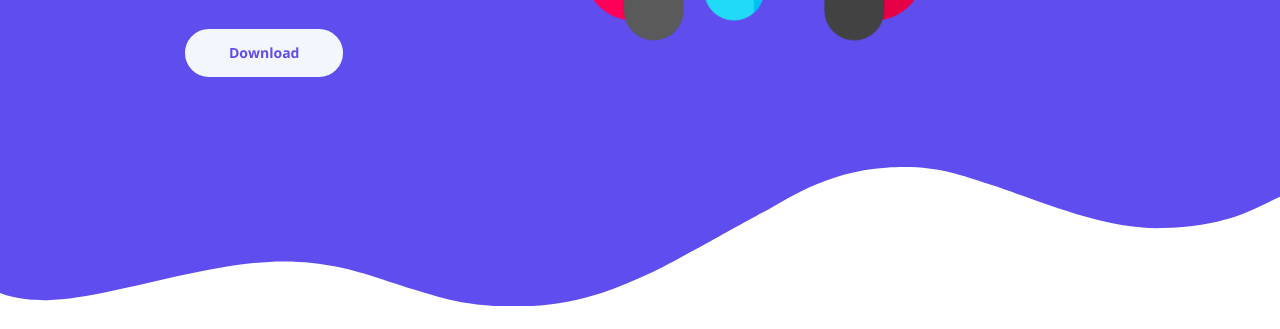
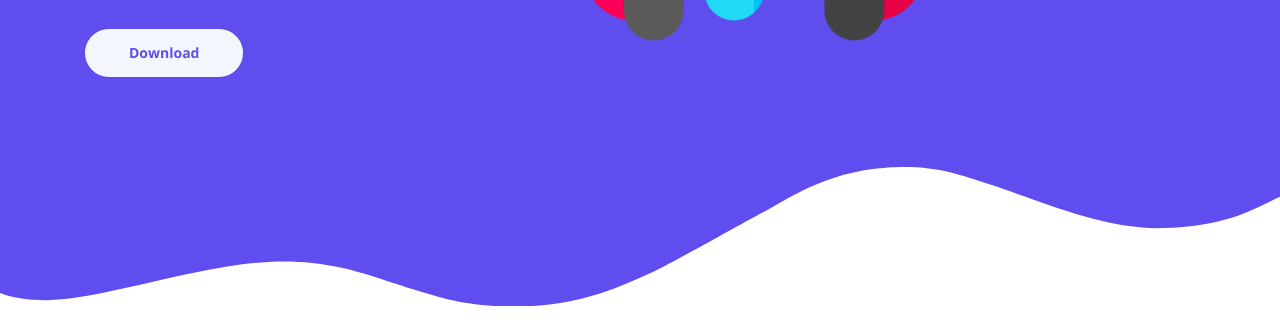
Before and after one commit to ali-hv/AvaFarsi, a plain HTML site: page docs/index.html in a window 1280 px wide. Shown: the part 471-800 px from the top of the page. Drawn offline with nearby package versions, Linux system fonts and the light colour scheme.

Commit message:
removing additional margin-left

```diff
--- a/docs/index.html
+++ b/docs/index.html
@@ -89,7 +89,7 @@
                         <div class="text-container">
                             <h1>AvaFarsi Music Downloader</h1>
                             <p class="p-large">An open-source graphical app that helps you to download the songs of iranian singers easily</p>
-                            <a class="btn-solid-lg page-scroll"  style="margin-left: 100px;" href="#Download">Download</a>
+                            <a class="btn-solid-lg page-scroll" href="#Download">Download</a>
                         </div> <!-- end of text-container -->
                     </div> <!-- end of col -->
                     <div class="col-lg-6 col-xl-7">
```
